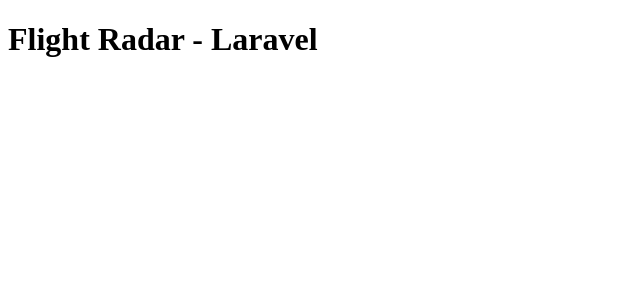
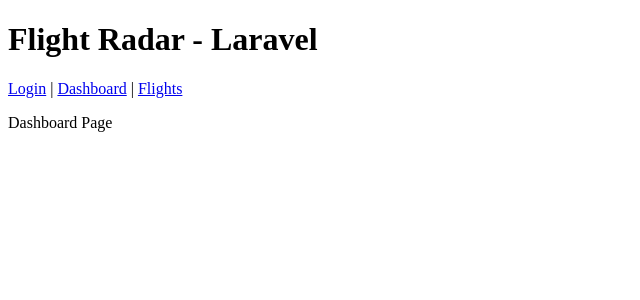
Before and after one commit to juliusyam/flight-radar_angular, an Angular app: page /dashboard in a window 1280 px wide. Before the commit this address led to /. Shown: the top 300 px of the page, without its empty margins (0-640 px from the left). Built offline with nearby package versions, Linux system fonts and the light colour scheme.

Commit message:
Pages and Routing initial introduction

```diff
--- a/src/app/app.component.ts
+++ b/src/app/app.component.ts
@@ -1,10 +1,20 @@
 import { Component } from '@angular/core';
-import { RouterOutlet } from '@angular/router';
+import { RouterLink, RouterOutlet } from '@angular/router';
 
 @Component({
   selector: 'app-root',
-  template: `<h1>Flight Radar - Laravel</h1>`,
+  template: `
+    <h1>Flight Radar - Laravel</h1>
+    <nav>
+      <a routerLink="/">Login</a>
+      |
+      <a routerLink="/dashboard">Dashboard</a>
+      |
+      <a routerLink="/flights">Flights</a>
+    </nav>
+    <router-outlet />
+  `,
   standalone: true,
-  imports: [RouterOutlet],
+  imports: [RouterLink, RouterOutlet],
 })
 export class AppComponent {}
--- a/src/app/app.routes.ts
+++ b/src/app/app.routes.ts
@@ -1,3 +1,22 @@
 import { Routes } from '@angular/router';
+import { LoginPage } from './pages/login.component';
+import { DashboardPage } from './pages/dashboard.component';
+import { FlightsPage } from './pages/flights.component';
 
-export const routes: Routes = [];
+export const routes: Routes = [
+  {
+    path: '',
+    title: 'Login Page',
+    component: LoginPage,
+  },
+  {
+    path: 'dashboard',
+    title: 'Dashboard Page',
+    component: DashboardPage,
+  },
+  {
+    path: 'flights',
+    title: 'Flights Page',
+    component: FlightsPage,
+  }
+];
--- /dev/null
+++ b/src/app/pages/dashboard.component.ts
@@ -0,0 +1,11 @@
+import { Component } from '@angular/core';
+
+@Component({
+  selector: 'app-dashboard',
+  template: `<p>Dashboard Page</p>`,
+  standalone: true,
+  imports: [],
+})
+export class DashboardPage {
+
+}
--- /dev/null
+++ b/src/app/pages/flights.component.ts
@@ -0,0 +1,11 @@
+import { Component } from '@angular/core';
+
+@Component({
+  selector: 'app-flights',
+  template: `<p>Flights Page</p>`,
+  standalone: true,
+  imports: [],
+})
+export class FlightsPage {
+
+}
--- /dev/null
+++ b/src/app/pages/login.component.ts
@@ -0,0 +1,11 @@
+import { Component } from '@angular/core';
+
+@Component({
+  selector: 'app-login',
+  template: `<p>Login Page</p>`,
+  standalone: true,
+  imports: [],
+})
+export class LoginPage {
+
+}
```
